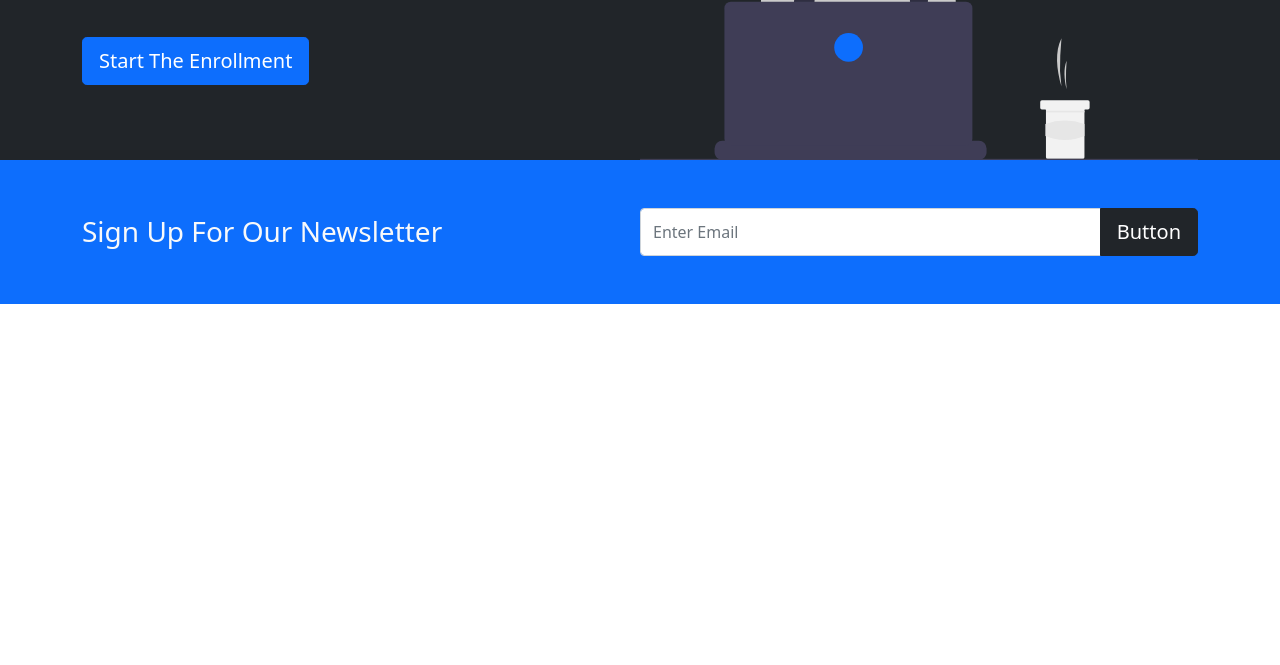
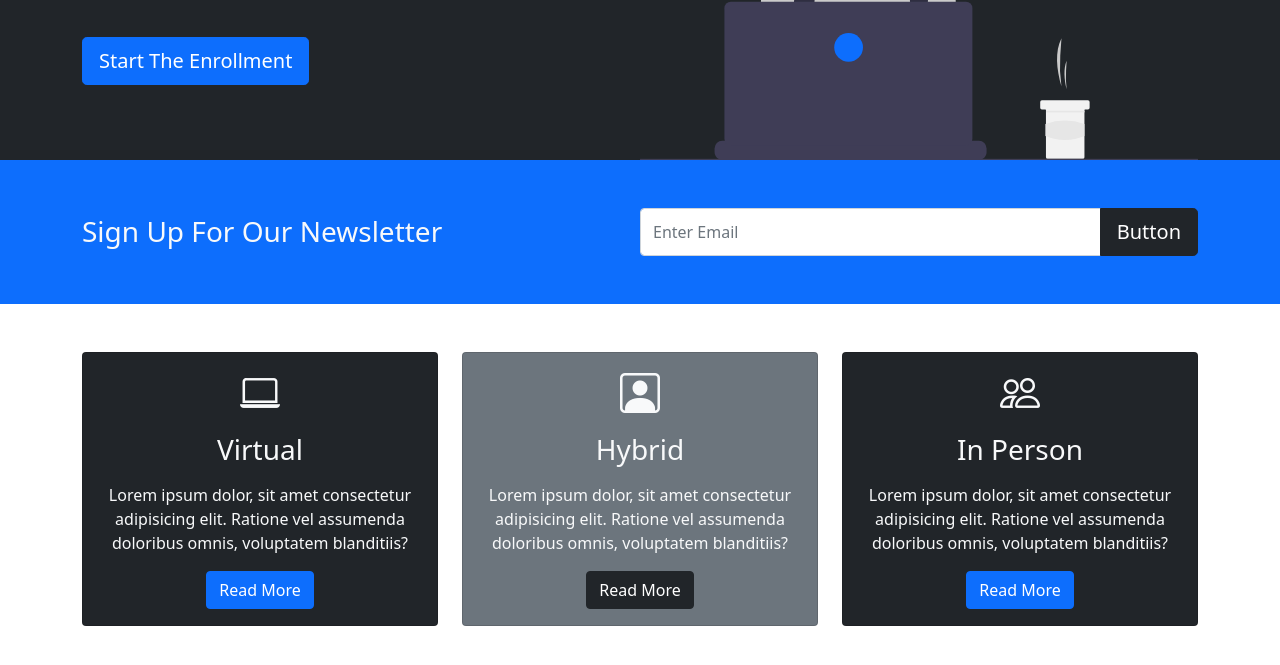
Before and after one commit to John-Witter/Bootstrap-5-Crash-Course, a plain HTML site: page index.html in a window 1280 px wide. Shown: the part 321-986 px from the top of the page. Before the commit the page ends 800 px from the top, so only its background shows below. Drawn offline with nearby package versions, Linux system fonts and the light colour scheme.

Commit message:
Boxes section

```diff
--- a/index.html
+++ b/index.html
@@ -1,14 +1,17 @@
 <!DOCTYPE html>
 <html lang="en">
+
 <head>
     <meta charset="UTF-8">
     <meta http-equiv="X-UA-Compatible" content="IE=edge">
     <meta name="viewport" content="width=device-width, initial-scale=1.0">
     <link href="https://cdn.jsdelivr.net/npm/bootstrap@5.1.1/dist/css/bootstrap.min.css" rel="stylesheet"
-    integrity="sha384-F3w7mX95PdgyTmZZMECAngseQB83DfGTowi0iMjiWaeVhAn4FJkqJByhZMI3AhiU" crossorigin="anonymous">
+        integrity="sha384-F3w7mX95PdgyTmZZMECAngseQB83DfGTowi0iMjiWaeVhAn4FJkqJByhZMI3AhiU" crossorigin="anonymous">
+    <link rel="stylesheet" href="https://cdn.jsdelivr.net/npm/bootstrap-icons@1.3.0/font/bootstrap-icons.css">
     <link rel="stylesheet" href="style.css">
     <title>Frontend Bootcamp</title>
 </head>
+
 <body>
     <!-- Navbar -->
     <nav class="navbar navbar-expand-lg bg-dark navbar-dark py-3">
@@ -47,7 +50,7 @@
             <div class="d-sm-flex align-items-center justify-content-between">
                 <div>
                     <h1>Become a <span class="text-warning">
-                        Web Developer</h1>
+                            Web Developer</h1>
                     </span>
                     <p class="lead">
                         We focus on teaching the fundamentals of the latest
@@ -73,25 +76,84 @@
                 </h3>
 
                 <div class="input-group news-input">
-                    <input
-                        type="text"
-                        class="form-control"
-                        placeholder="Enter Email"
-                    />
-                    <button
-                        class="btn btn-dark btn-lg"
-                        type="button"
-                    >
+                    <input type="text" class="form-control" placeholder="Enter Email" />
+                    <button class="btn btn-dark btn-lg" type="button">
                         Button
                     </button>
-                </button>
+                    </button>
                 </div>
             </div>
         </div>
     </section>
 
+
+    <!-- Boxes -->
+    <section class="p-5">
+        <div class="container">
+            <div class="row text-center">
+
+                <div class="col-md">
+                    <div class="card bg-dark text-light">
+                        <div class="card-body text-center">
+                            <div class="h1 mb-3">
+                                <i class="bi bi-laptop"></i>
+                            </div>
+                            <h3 class="card-title mb-3">
+                                Virtual
+                            </h3>
+                            <p class="card-text">
+                                Lorem ipsum dolor, sit amet consectetur adipisicing elit. Ratione vel assumenda
+                                doloribus omnis, voluptatem blanditiis?
+                            </p>
+                            <a href="#" class="btn btn-primary">Read More</a>
+                        </div>
+                    </div>
+                </div>
+
+                <div class="col-md">
+                    <div class="card bg-secondary text-light">
+                        <div class="card-body text-center">
+                            <div class="h1 mb-3">
+                                <i class="bi bi-person-square"></i>
+                            </div>
+                            <h3 class="card-title mb-3">
+                                Hybrid
+                            </h3>
+                            <p class="card-text">
+                                Lorem ipsum dolor, sit amet consectetur adipisicing elit. Ratione vel assumenda
+                                doloribus omnis, voluptatem
+                                blanditiis?
+                            </p>
+                            <a href="#" class="btn btn-dark">Read More</a>
+                        </div>
+                    </div>
+                </div>
+
+                <div class="col-md">
+                    <div class="card bg-dark text-light">
+                        <div class="card-body text-center">
+                            <div class="h1 mb-3">
+                                <i class="bi bi-people"></i>
+                            </div>
+                            <h3 class="card-title mb-3">
+                                In Person
+                            </h3>
+                            <p class="card-text">
+                                Lorem ipsum dolor, sit amet consectetur adipisicing elit. Ratione vel assumenda
+                                doloribus omnis, voluptatem
+                                blanditiis?
+                            </p>
+                            <a href="#" class="btn btn-primary">Read More</a>
+                        </div>
+                    </div>
+                </div>
+    </section>
+
+
+
     <script src="https://cdn.jsdelivr.net/npm/bootstrap@5.1.1/dist/js/bootstrap.bundle.min.js"
         integrity="sha384-/bQdsTh/da6pkI1MST/rWKFNjaCP5gBSY4sEBT38Q/9RBh9AH40zEOg7Hlq2THRZ"
         crossorigin="anonymous"></script>
 </body>
+
 </html>
```
